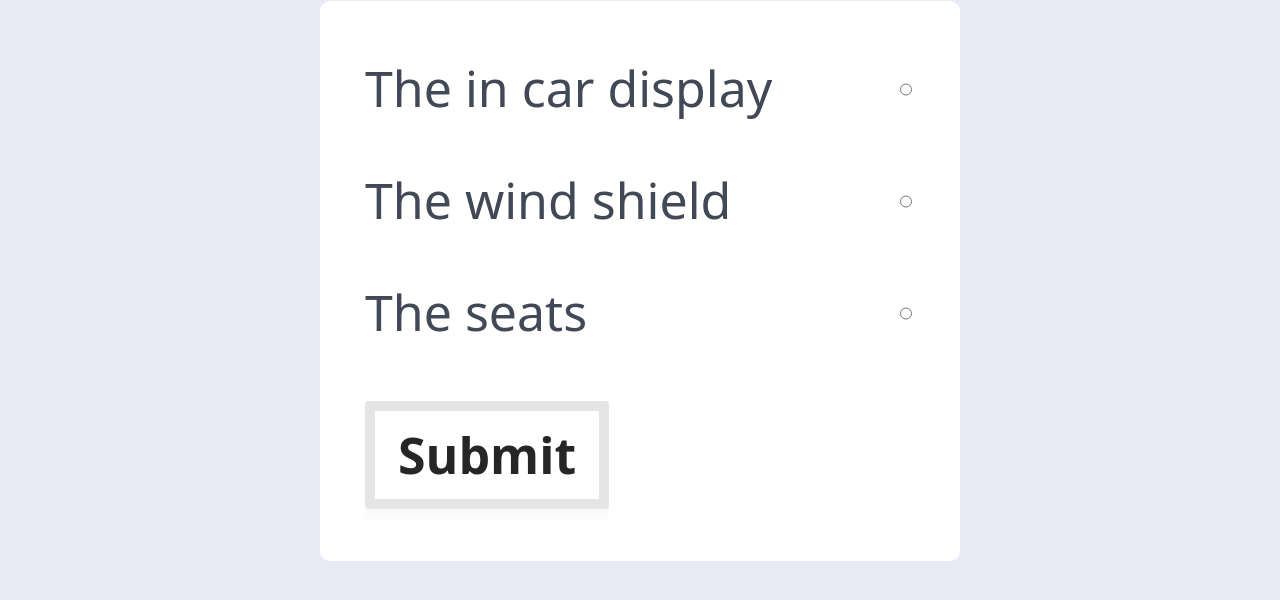
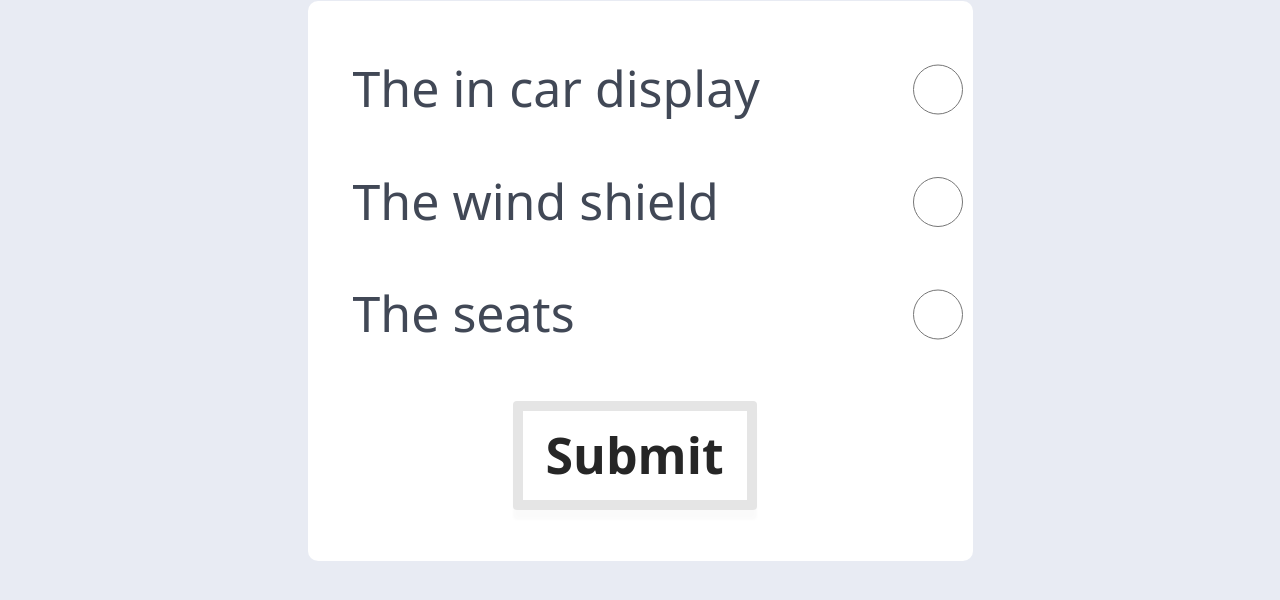
Before and after one commit to kocetomad/MINI-RoadShow-customerFeedback, a website: page Pages/Rear_Bumper/Page2.html in a window 1280 px wide. Shown: the part 254-854 px from the top of the page. Drawn offline with Linux system fonts and the light colour scheme.

Commit message:
centered submit button and increases size of radio buttons

```diff
--- a/Pages/style.css
+++ b/Pages/style.css
@@ -71,7 +71,7 @@ body
     --radio: #7C96B2;
     --radio-checked: #4F29F0;
     --radio-size: 20px;
-    --width: 550px;
+    --width: 575px;
     --height: 500px;
     --border-radius: 10px;
 
@@ -121,6 +121,7 @@ body
   width: auto;
   margin-top: 10px;
   text-align: center;
+  margin-left: 160px;
 }
 
 #urscore
@@ -129,3 +130,10 @@ body
     text-align: center;
     font-size: 50px;
 }
+
+input[type=radio]
+{
+    border: 10px;
+    width: 250%;
+    height: 5em;
+}
```
